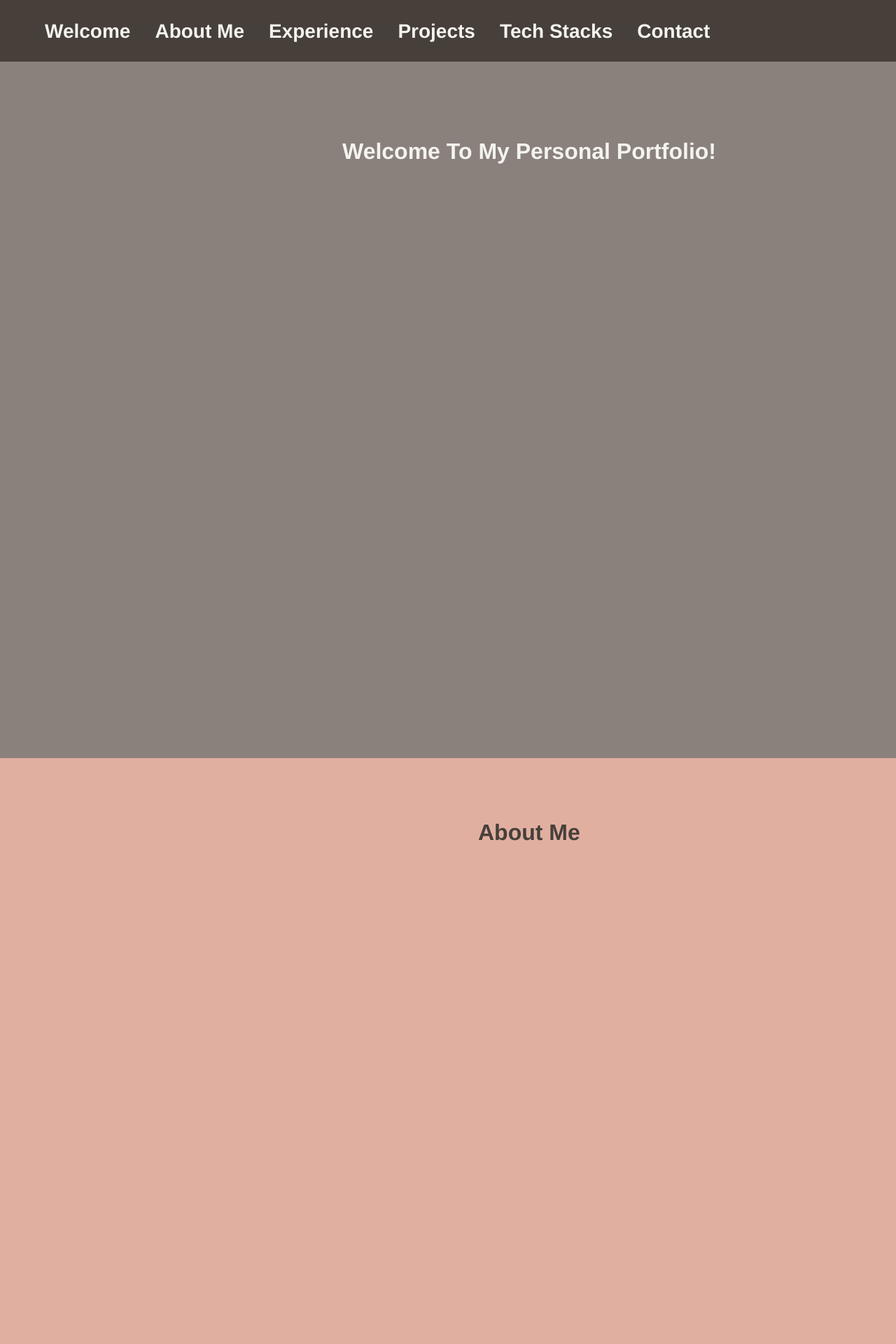
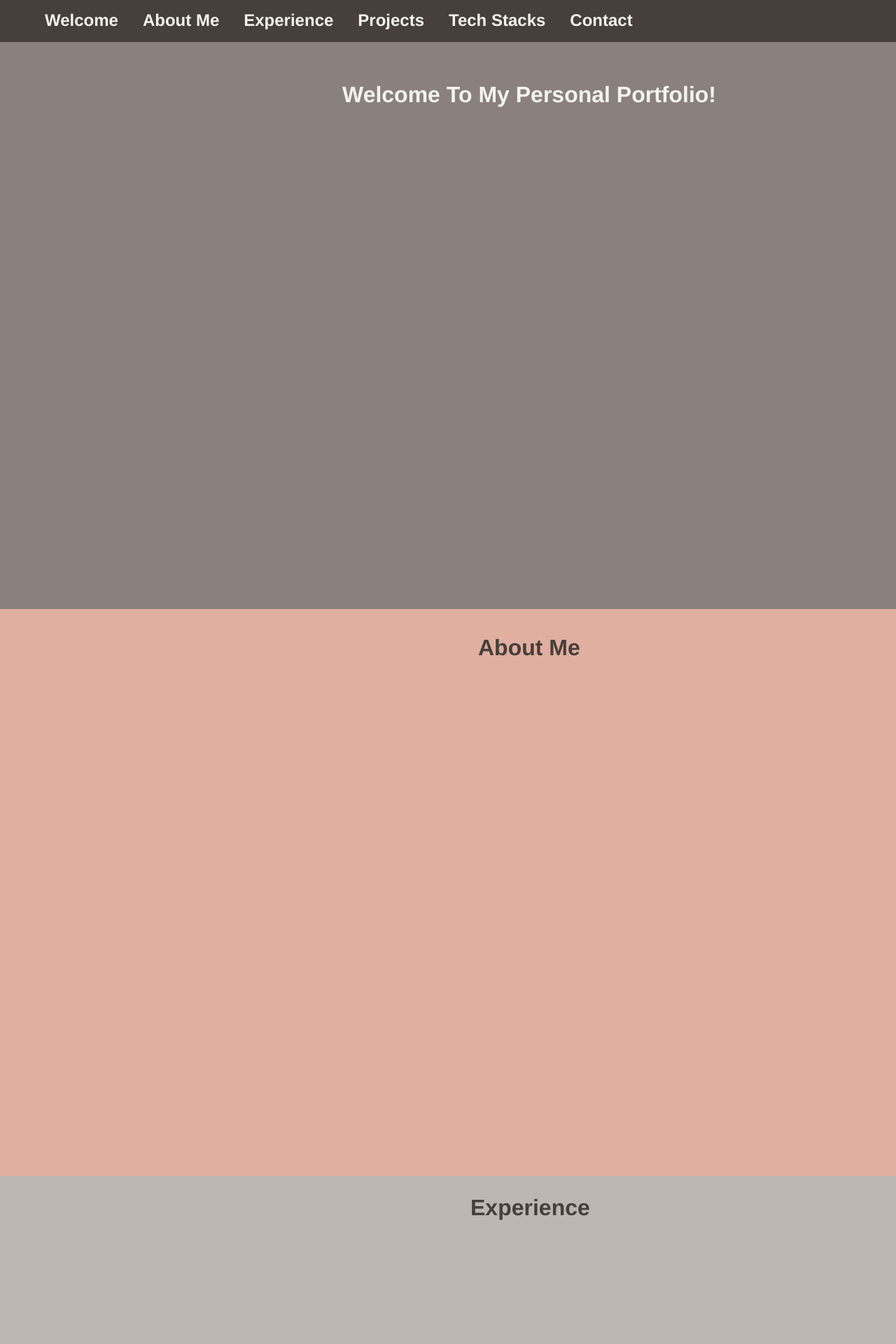
Before and after one commit to AKCDNG/portfolio-page, a React (Create React App) app in the folder portfolio/: page / in a window 1280 px wide. Shown: the top 1920 px of the page at 70% size. Built offline with nearby package versions, Linux system fonts and the light colour scheme.

Commit message:
change sizing of sections

```diff
--- a/portfolio/src/index.css
+++ b/portfolio/src/index.css
@@ -8,9 +8,10 @@ html {
 }
 
 .navbar {
-  position: absolute;
+  z-index: 1;
+  position: fixed;
   width: 1512px;
-  height: 88px;
+  height: 60px;
   left: 0px;
   top: 0px;
 
@@ -26,14 +27,14 @@ html {
 
   position: absolute;
   left: 64px;
-  top: 26px;
+  top: 10px;
 }
 
 .navbar-text {
   font-family: 'Helvetica';
   font-style: normal;
   font-weight: 700;
-  font-size: 28px;
+  font-size: 24px;
   line-height: 37px;
   /* identical to box height */
 
@@ -49,7 +50,7 @@ html {
 .projects,
 .tech-stacks,
 .contact {
-  min-height: 995px;
+  min-height: 810px;
   text-align: center;
 }
 
@@ -63,7 +64,7 @@ html {
   width: 535px;
   height: 37px;
   left: 489px;
-  top: 171px;
+  top: 90px;
 
   font-family: 'Helvetica';
   font-style: normal;
@@ -77,6 +78,8 @@ html {
   text-align: center;
 
   color: #F4F3EE;
+
+
 }
 
 /* About Me Section */
@@ -89,7 +92,7 @@ html {
   width: 146px;
   height: 37px;
   left: 683px;
-  top: 1144px;
+  top: 880px;
 
   font-family: 'Helvetica';
   font-style: normal;
@@ -116,7 +119,7 @@ html {
   width: 171px;
   height: 37px;
   left: 672px;
-  top: 2133px;
+  top: 1900;
 
   font-family: 'Helvetica';
   font-style: normal;
@@ -143,7 +146,7 @@ html {
   width: 127px;
   height: 37px;
   left: 695px;
-  top: 3128px;
+  top: 2500px;
 
   font-family: 'Helvetica';
   font-style: normal;
@@ -169,7 +172,7 @@ html {
   width: 185px;
   height: 37px;
   left: 666px;
-  top: 4123px;
+  top: 3310px;
 
   font-family: 'Helvetica';
   font-style: normal;
@@ -195,7 +198,7 @@ html {
   width: 120px;
   height: 37px;
   left: 696px;
-  top: 5118px;
+  top: 4115px;
 
   font-family: 'Helvetica';
   font-style: normal;
```
